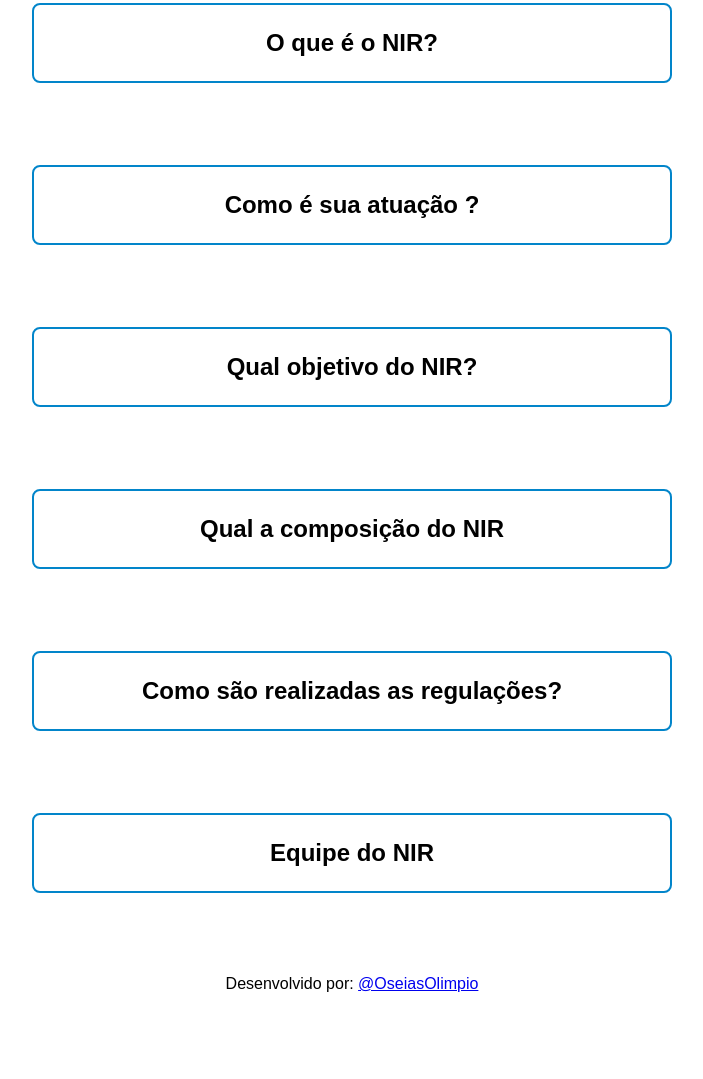
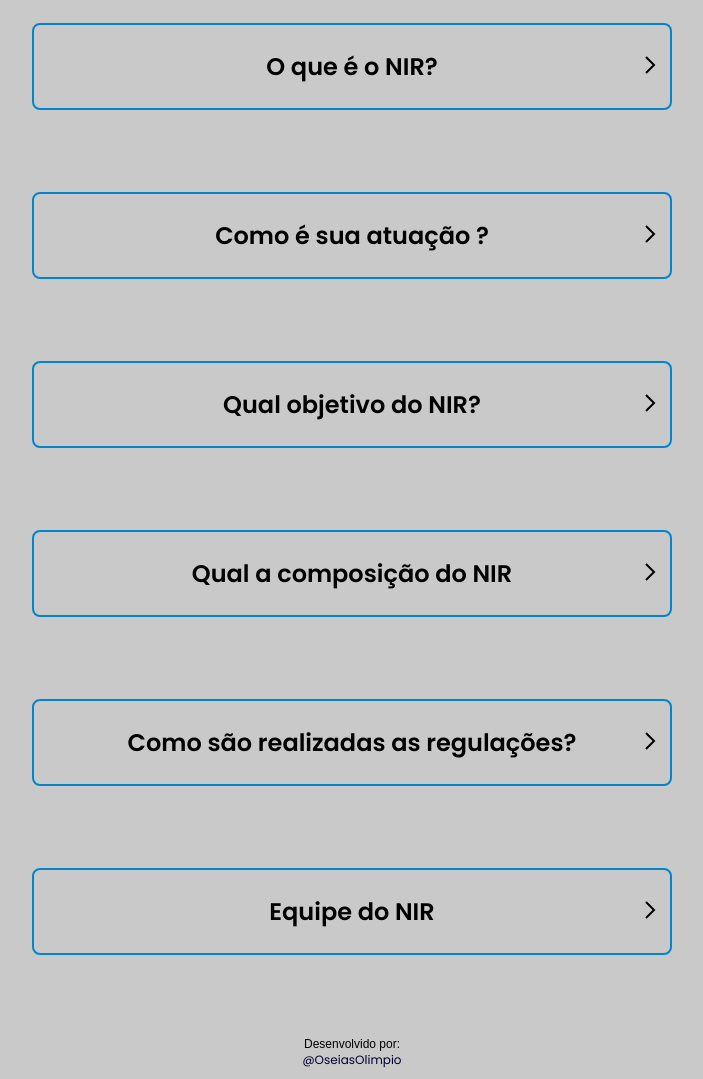
Before and after one commit to OseiasOlimpio/NIR-Dom-Malan, a website built with Vite: page index.html in a window 1280 px wide. Shown: the part 204-1283 px from the top of the page, without its empty margins (288-991 px from the left). Before the commit the page ends 1197 px from the top, so only its background shows below. Built offline with nearby package versions, Linux system fonts and the light colour scheme; files whose address does not match are found by name.

Commit message:
html css update

```diff
--- a/assets/style.css
+++ b/assets/style.css
@@ -1,5 +1,6 @@
+@import url('https://fonts.googleapis.com/css2?family=Poppins:wght@300;400;500;600&display=swap');
+
 /* Reset CSS */
-
 *{
   padding: 0;
   margin: 0;
@@ -11,7 +12,7 @@ html{
 /* Variaveis */
 
 :root{
-  --cor-fundo: rgb(255, 255, 255);
+  --cor-fundo: rgb(201, 201, 201);
   --cor-hover: rgb(34, 41, 37);
   --cor-primaria: rgb(0, 0, 0);
 }
@@ -41,16 +42,8 @@ body{
 }
 
 hr{
-  box-shadow: 4px 5px 5px #dbdbdc;
+  box-shadow: 4px 0 5px #9e9e9e;
   position: center;
-}
-
-/* footer */
-
-#marca-propria{
-  font-size: 15px;
-  text-align: left;
-  font-family: Times New Roman;
 }
 
 /*Menu Dropdown*/
@@ -62,6 +55,7 @@ hr{
 
 .dp-menu ul{
   background-color: var(--cor-fundo);
+
 }
 
 .dp-menu ul li{
@@ -76,6 +70,7 @@ hr{
   display: inline-block;
   padding: 10px;
   transition: background .3s;
+
 }
 
 .dp-menu ul li a::after{
@@ -87,6 +82,7 @@ hr{
   bottom: 0;
   left: 0;
   transition: 0.2s ease-in-out;
+
 }
 .dp-menu ul li a:hover::after{
   width:100%;
@@ -168,8 +164,7 @@ hr{
 .info img {
 	position: absolute;
 	top: 30px;
-	right: 35px;
-	transition: 0.2s ease;
+	right: 10px;
 }
 
 .info.ativa .p-info {
@@ -177,3 +172,26 @@ hr{
 	opacity: 1;
 	padding: 24px;
 }
+
+.info.ativa img {
+	transform: rotate(90deg);
+}
+.info.ativa img{
+	transition: 0.5s all ease;
+}
+
+footer{
+	display: flex;
+	align-items: center;
+	justify-content: center;
+	flex-direction: column;
+	font-family: sans-serif;
+	margin-bottom: 10px;
+	font-size: 12px;
+}
+
+footer a{
+	font-family: 'poppins',sans-serif;
+	text-decoration: none;
+	color: #000033;
+}
--- a/index.html
+++ b/index.html
@@ -88,7 +88,7 @@
 					<h2>
 						O que é o NIR?
 					</h2>
-					<img src="img/arrow-down.svg" alt="" />
+					<img src="icons/arrow.svg">
 					<div>
 						<p class="p-info">
 							Constitui a interface com as Centrais de Regulação.
@@ -99,7 +99,7 @@
 					<h2>
 						Como é sua atuação ?
 					</h2>
-					<img src="img/arrow-down.svg" alt="" />
+					<img src="icons/arrow.svg">
 					<div>
 						<p class="p-info">
 							Operar com inteligência regulatória; Institucionalizar e
@@ -117,7 +117,7 @@
 					<h2>
 						Qual objetivo do NIR?
 					</h2>
-					<img src="img/arrow-down.svg" alt="" />
+					<img src="icons/arrow.svg">
 					<div>
 						<p class="p-info">
 							Gerenciar os leitos no nível hospitalar de forma centralizada e
@@ -131,7 +131,7 @@
 					<h2>
 						Qual a composição do NIR
 					</h2>
-					<img src="img/arrow-down.svg" alt="" />
+					<img src="icons/arrow.svg">
 					<div>
 						<p class="p-info">
 							Central Médica de Regulação do HDM Atualmente: Contato é direto
@@ -150,7 +150,7 @@
 					<h2>
 						Como são realizadas as regulações?
 					</h2>
-					<img src="img/arrow-down.svg" alt="" />
+					<img src="icons/arrow.svg">
 					<div>
 						<p class="p-info">
 							Central de Regulação Interestadual de Leitos (CRIL) Perfil:
@@ -165,7 +165,7 @@
 					<h2>
 						Equipe do NIR
 					</h2>
-					<img src="img/arrow-down.svg" alt="" />
+					<img src="icons/arrow.svg">
 					<div>
 						<p class="p-info">
 							<strong>Coordenação:</strong><br /><br />
@@ -198,8 +198,9 @@
 
 <footer>
  <p>
-	 Desenvolvido por: <a href="https://github.com/OseiasOlimpio">@OseiasOlimpio</a>
+	 Desenvolvido por:
  </p>
+	 <a href="https://github.com/OseiasOlimpio">@OseiasOlimpio</a>
 </footer>
 
 </html>
```
